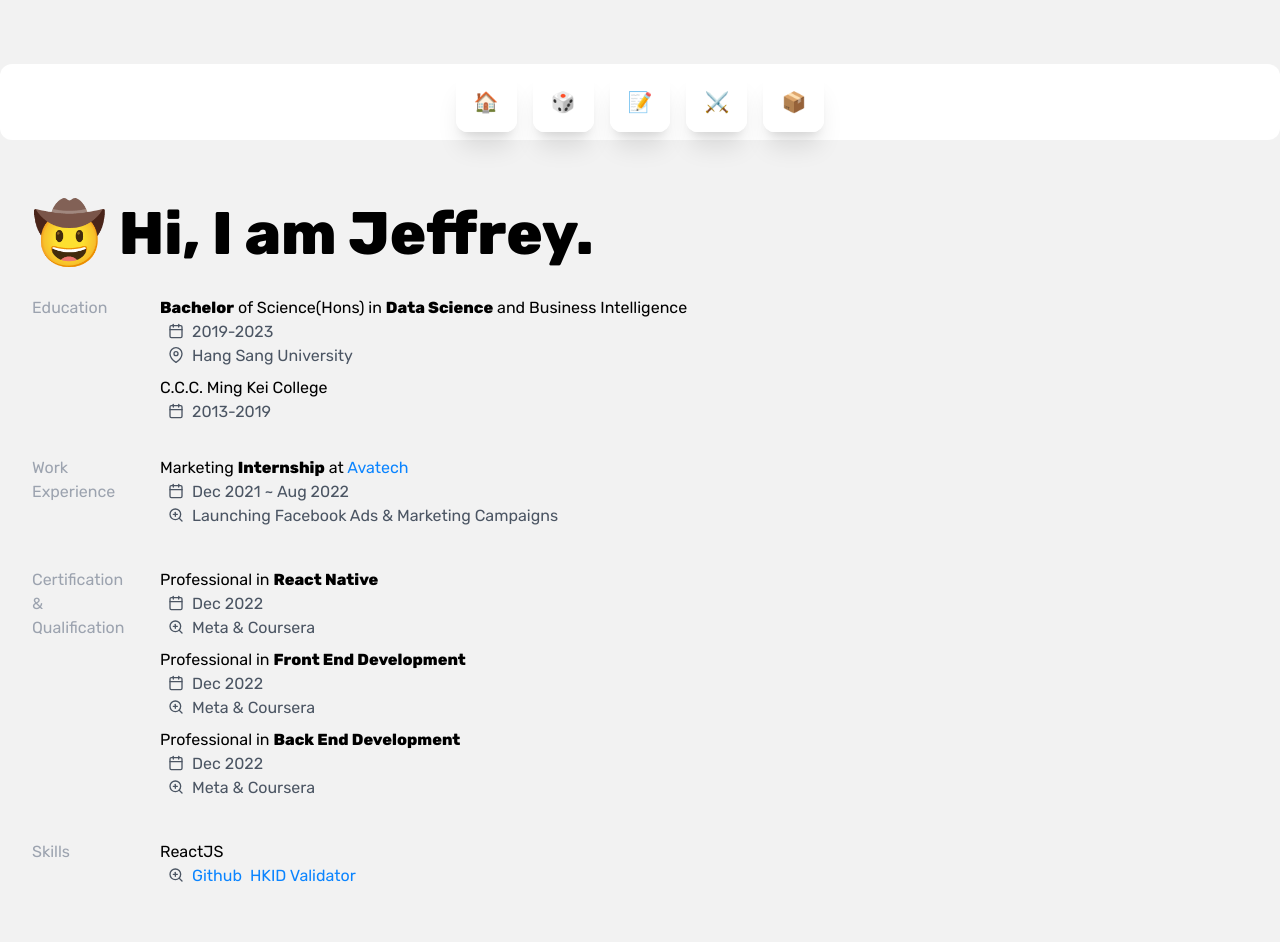
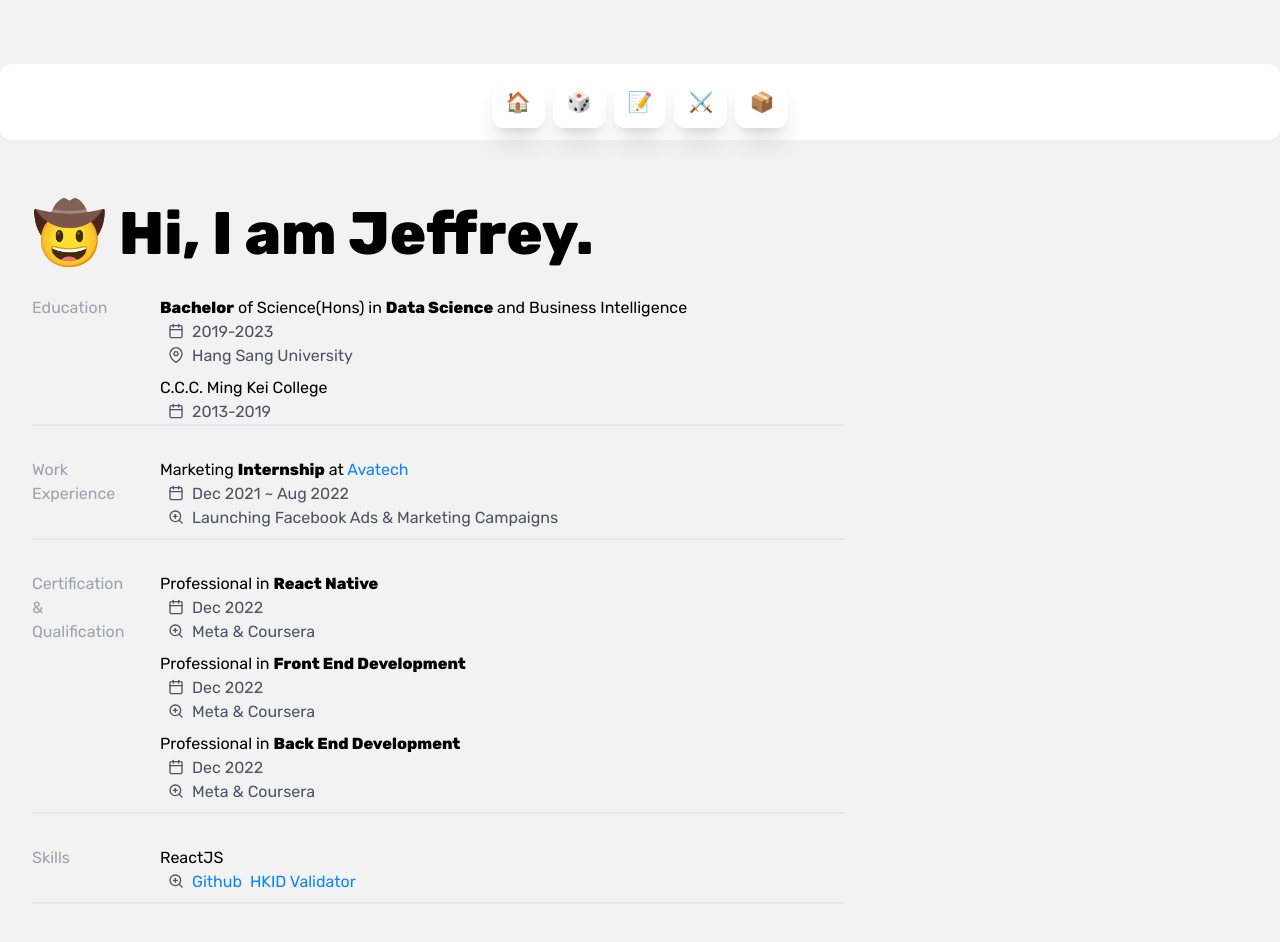
Before and after one commit to imytdotio/imytdotio, a React (Create React App) app: page /cv in a window 1280 px wide. Shown: the top 942 px of the page. Built offline with nearby package versions, Linux system fonts and the light colour scheme.

Commit message:
small update

```diff
--- a/src/Components/SimpleNav.js
+++ b/src/Components/SimpleNav.js
@@ -10,7 +10,7 @@ import { NavLink } from "react-router-dom";
 //   return ()
 // }
 const nav =
-  "bg-white shadow-xl p-3 m-2 text-xl rounded-xl lg:p-4 text-2xl border-white border-2 duration-100 hover:border-black hover:border-2";
+  "bg-white shadow-xl xl:p-3 p-2 m-1 text-xl rounded-xl lg:p-4 text-2xl border-white border-2 duration-100 hover:border-black hover:border-2";
 
 const active = "hidden";
 
--- a/src/Pages/CV.js
+++ b/src/Pages/CV.js
@@ -13,7 +13,7 @@ import {
  **/
 
 export const CV = (props) => {
-  const Section = (props) => <div className="flex mb-8">{props.children}</div>;
+  const Section = (props) => <div className="flex mb-8 border-b-2 border-gray-200 lg:w-2/3">{props.children}</div>;
   const SectionHeader = (props) => (
     <h3 className="w-24 mr-8 text-gray-400">{props.children}</h3>
   );
@@ -21,7 +21,7 @@ export const CV = (props) => {
     return <p className="ml-2 text-gray-600 text-small">{props.children}</p>;
   };
   const ListItem = (props) => {
-    return <li className="mb-2 ">{props.children}</li>;
+    return <li className="mb-2">{props.children}</li>;
   };
   return (
     <div className="w-full text-left px-8">
```
